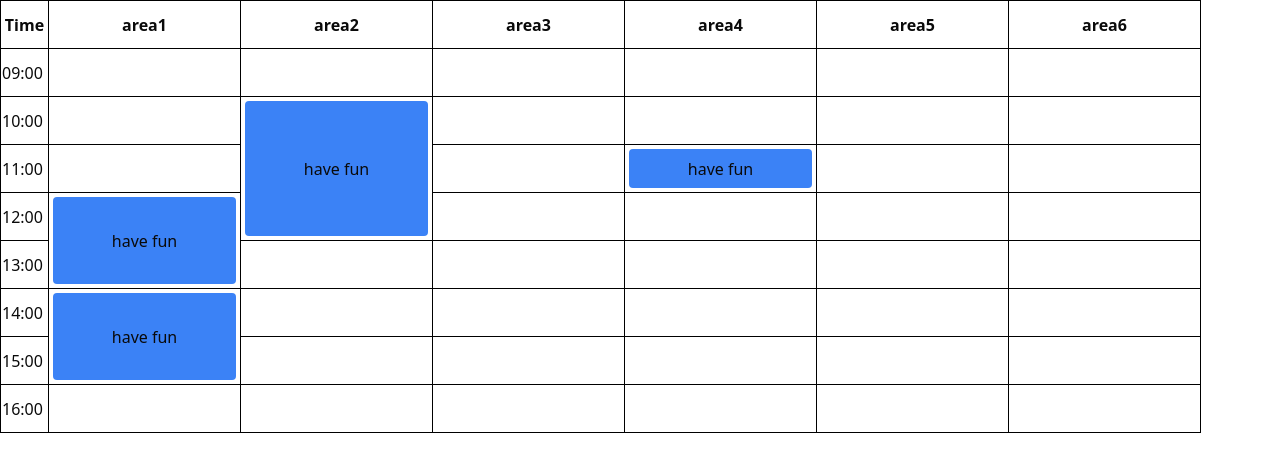
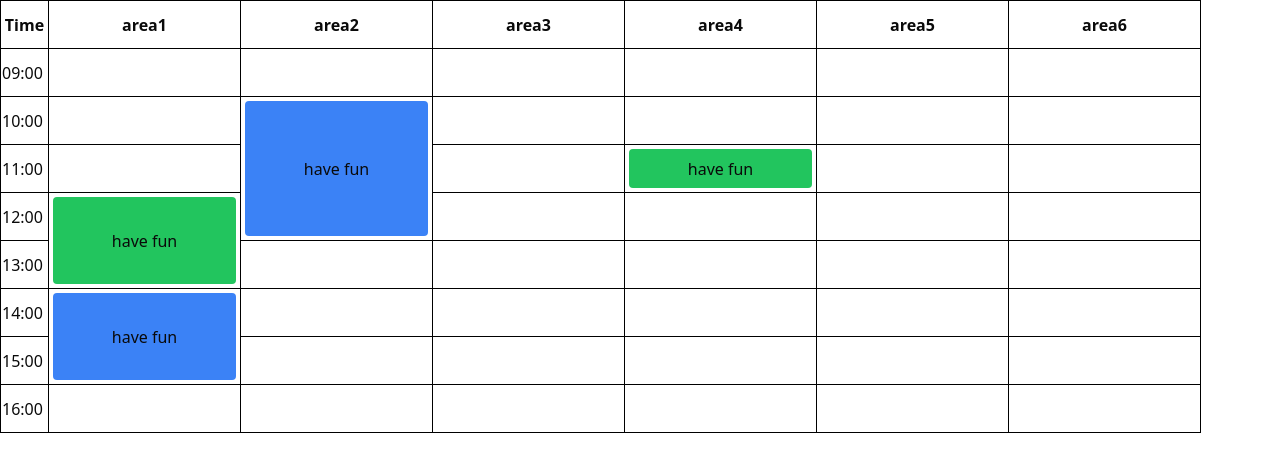
Before and after one commit to lu-macs/timetable, a React (Vite) app: page / in a window 1280 px wide. Shown: the top 472 px of the page. Built offline with nearby package versions, Linux system fonts and the light colour scheme.

Commit message:
feat: add colours

```diff
--- a/src/App.tsx
+++ b/src/App.tsx
@@ -4,6 +4,7 @@ const tableData = data as {
   start: number;
   end: number;
   areas: string[];
+  types: string[];
   events: {
     id: number;
     eventType: string;
@@ -53,7 +54,13 @@ const App = () => {
 
                     return (
                       <td key={j} rowSpan={event.length} className="relative">
-                        <button className="bg-blue-500 absolute inset-1 rounded">
+                        <button
+                          className={`absolute inset-1 rounded ${
+                            event.eventType === tableData.types[0]
+                              ? 'bg-blue-500'
+                              : 'bg-green-500'
+                          }`}
+                        >
                           {event.eventName}
                         </button>
                       </td>
```
